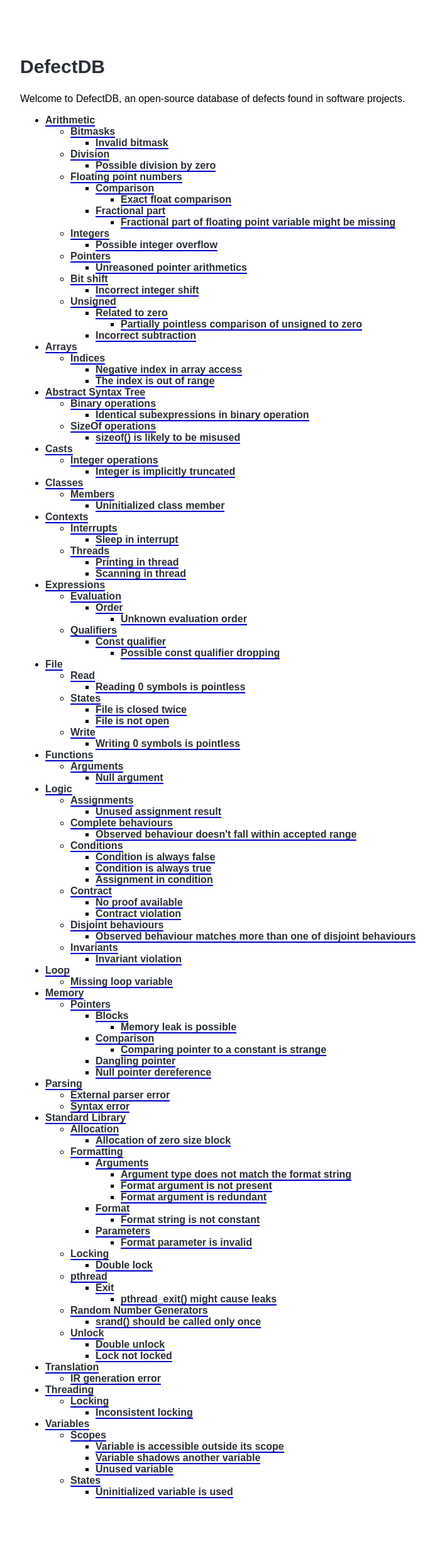
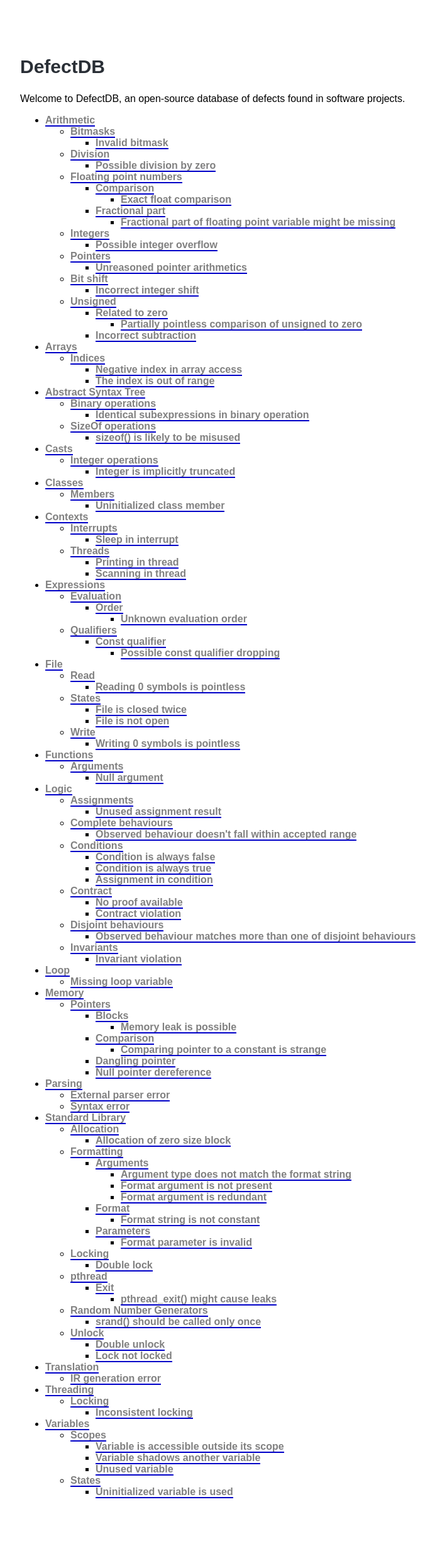
Before and after one commit to defectdb/defectdb.github.io, a Jekyll site: the page built from index.html, in a window 1280 px wide. Shown: the whole page at 63% size, without its empty margins (96-788 px from the left). Built offline with Jekyll 4.4.1, drawn with Linux system fonts in a browser that asks for light colours; some web fonts are replaced; the list of posts is cut into pages by our own code.

Commit message:
Update classes

```diff
--- a/_includes/defect_list.html
+++ b/_includes/defect_list.html
@@ -2,7 +2,9 @@
   {% for page in site.pages %}
   {% if page.group_full == include.group_full %}
   <li>
-    <a href="{{ page.permalink }}">{{ page.title }}</a>
+    <div class="article">
+      <a href="{{ page.permalink }}">{{ page.title }}</a>
+    </div>
   </li>
   {% endif %}
   {% endfor %}
--- a/_includes/group_list.html
+++ b/_includes/group_list.html
@@ -1,14 +1,16 @@
 <ul>
   {% for group in tmp_group %}
   <li>
-    <a сlass="article_gray" href="{{ group.permalink }}">{{ group.title }}</a>
-    {% assign old_tmp = tmp_group %}
-    {% assign tmp_group = group.group %}
-    {% include group_list.html %}
+    <div class="article_gray">
+      <a href="{{ group.permalink }}">{{ group.title }}</a>
+      {% assign old_tmp = tmp_group %}
+      {% assign tmp_group = group.group %}
+      {% include group_list.html %}
 
-    {% include defect_list.html group_full=group.full %}
+      {% include defect_list.html group_full=group.full %}
 
-    {% assign tmp_group = old_tmp %}
+      {% assign tmp_group = old_tmp %}
+    </div>
   </li>
   {% endfor %}
 </ul>
```
